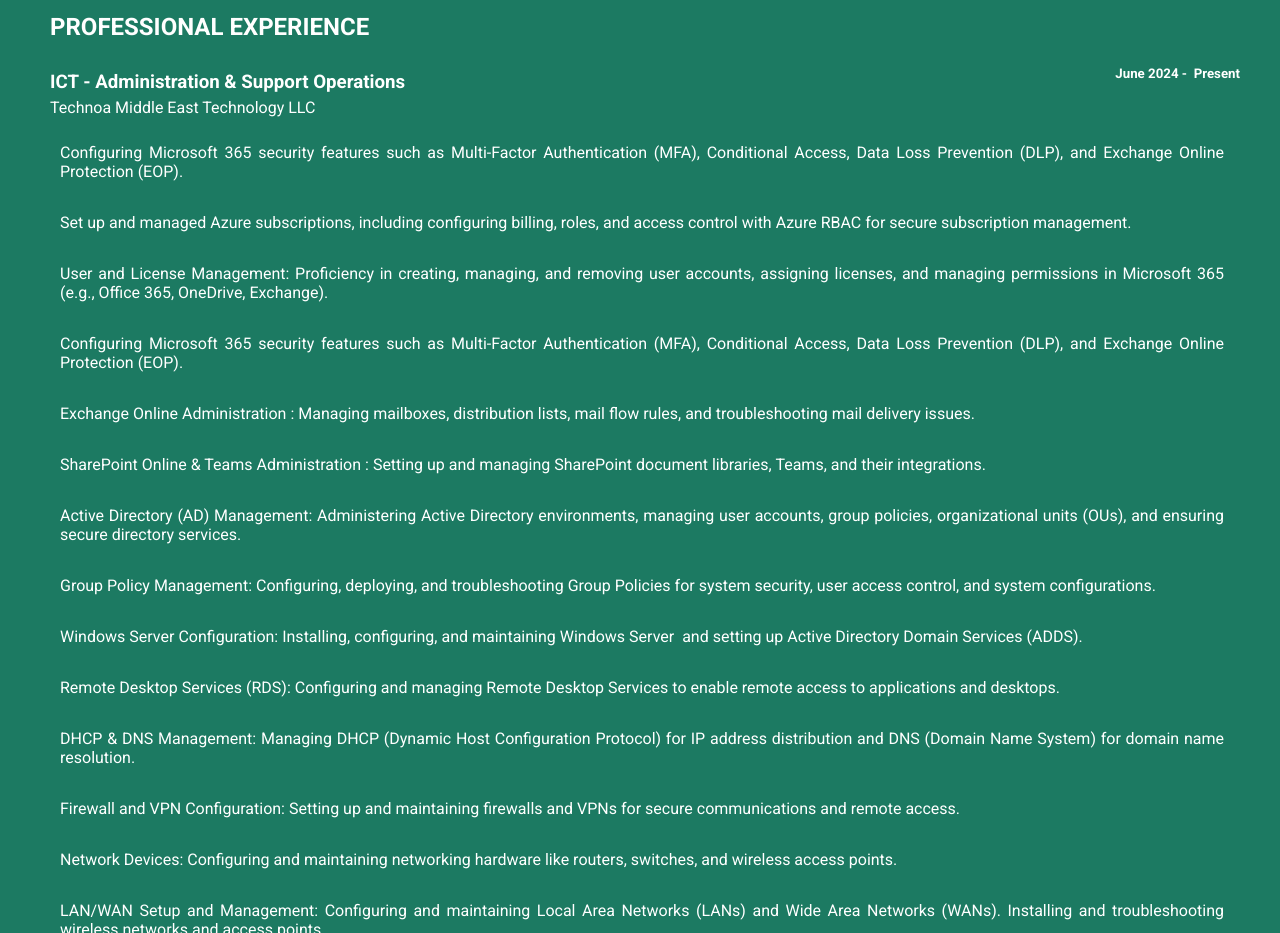
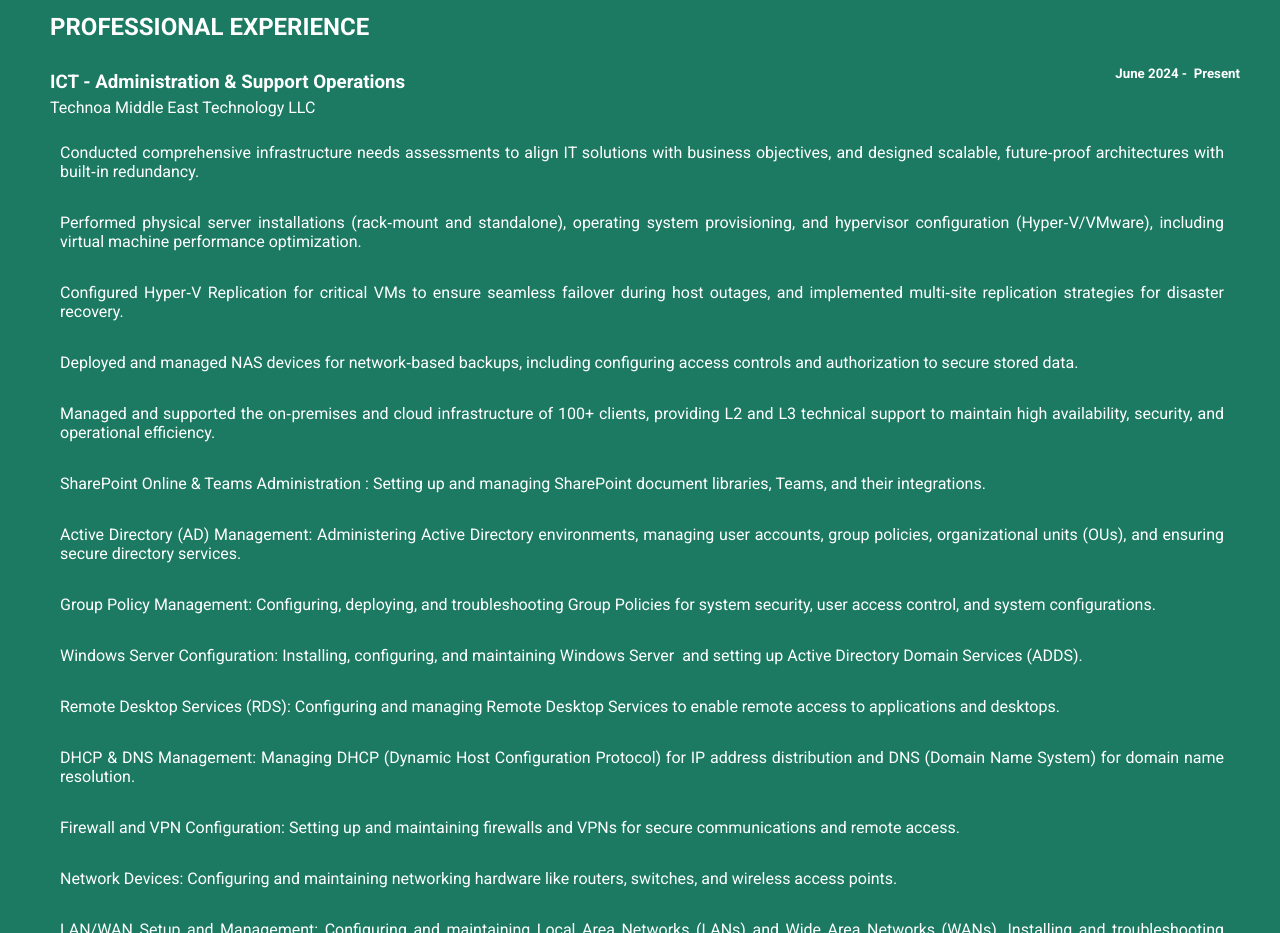
Before and after one commit to gitibu2024/portfolio, a plain HTML site: page index.html in a window 1280 px wide. Shown: the part 1040-1973 px from the top of the page. Drawn offline with nearby package versions, Linux system fonts and the light colour scheme.

Commit message:
Restore original index.html structure

```diff
--- a/index.html
+++ b/index.html
@@ -73,11 +73,11 @@
         <p class="smaller lh-20 cmp-name">Technoa Middle East Technology LLC</p>
 
         <ul>
-          <li><p class="parag">Configuring Microsoft 365 security features such as Multi-Factor Authentication (MFA), Conditional Access, Data Loss Prevention (DLP), and Exchange Online Protection (EOP).</p> </li>
-          <li><p class="parag">Set up and managed Azure subscriptions, including configuring billing, roles, and access control with Azure RBAC for secure subscription management.</p></li>
-          <li><p class="parag">User and License Management: Proficiency in creating, managing, and removing user accounts, assigning licenses, and managing permissions in Microsoft 365 (e.g., Office 365, OneDrive, Exchange).</p></li>
-          <li><p class="parag">Configuring Microsoft 365 security features such as Multi-Factor Authentication (MFA), Conditional Access, Data Loss Prevention (DLP), and Exchange Online Protection (EOP).</p></li>
-          <li><p class="parag">Exchange Online Administration : Managing mailboxes, distribution lists, mail flow rules, and troubleshooting mail delivery issues. </p></li>
+          <li><p class="parag">Conducted comprehensive infrastructure needs assessments to align IT solutions with business objectives, and designed scalable, future‑proof architectures with built‑in redundancy.</p> </li>
+          <li><p class="parag">Performed physical server installations (rack‑mount and standalone), operating system provisioning, and hypervisor configuration (Hyper‑V/VMware), including virtual machine performance optimization.</p></li>
+          <li><p class="parag">Configured Hyper‑V Replication for critical VMs to ensure seamless failover during host outages, and implemented multi‑site replication strategies for disaster recovery.</p></li>
+          <li><p class="parag">Deployed and managed NAS devices for network‑based backups, including configuring access controls and authorization to secure stored data.</p></li>
+          <li><p class="parag">Managed and supported the on‑premises and cloud infrastructure of 100+ clients, providing L2 and L3 technical support to maintain high availability, security, and operational efficiency. </p></li>
           <li><p class="parag">SharePoint Online & Teams Administration : Setting up and managing SharePoint document libraries, Teams, and their integrations.</p></li>
           <li><p class="parag">Active Directory (AD) Management: Administering Active Directory environments, managing user accounts, group policies, organizational units (OUs), and ensuring secure directory services.</p></li>
           <li><p class="parag">Group Policy Management: Configuring, deploying, and troubleshooting Group Policies for system security, user access control, and system configurations.</p></li>
```
